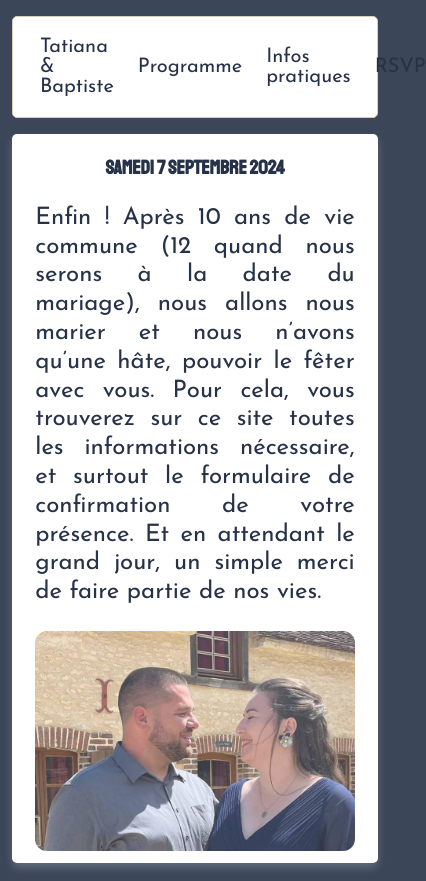
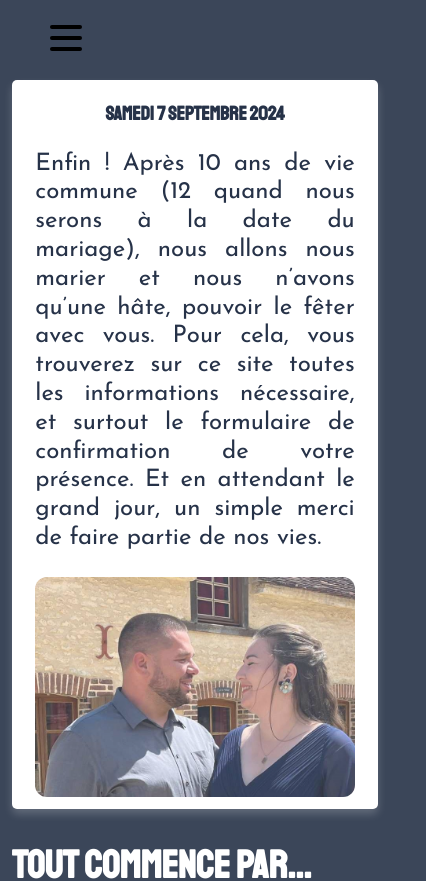
Before and after one commit to tatiana-sthl/wedding, a Next.js app: page / in a window 390 px wide. Shown: the top 881 px of the page, 426 px wide, since content can reach past the window. Built offline with nearby package versions, Linux system fonts and the light colour scheme.

Commit message:
hamburger menu ok

```diff
--- a/src/app/page.module.css
+++ b/src/app/page.module.css
@@ -286,19 +286,155 @@
   .main {
     margin: 1vw;
   }
+
+  .nav {
+    display: none;
+  }
+
+  .navbar {
+    display: block;
+    position: sticky;
+    top: 0;
+    z-index: 1;
+  }
+
+    .containermenu {
+        max-width: 1050px;
+        width: 90%;
+        margin: auto;
+    }
+
+
+    .navcontainermenu {
+        display: flex;
+        justify-content: space-between;
+        align-items: center;
+        height: 62px;
+    }
+
+    .navbar .navcontainermenu li {
+        list-style: none;
+    }
+
+      .navbar .navcontainermenu a {
+        text-decoration: none;
+        color: black;
+        font-weight: 600;
+        font-size: 4vw;
+      }
+
+      .navbar .navcontainermenu a:hover{
+          font-weight: bolder;
+      }
+
+      .navcontainermenu {
+        display: block;
+        position: relative;
+        height: 60px;
+      }
+
+      .navcontainermenu .checkbox {
+        position: absolute;
+        display: block;
+        height: 32px;
+        width: 32px;
+        top: 20px;
+        left: 20px;
+        z-index: 5;
+        opacity: 0;
+        cursor: pointer;
+      }
+
+      .navcontainermenu .hamburgerlines {
+        display: block;
+        height: 26px;
+        width: 32px;
+        position: absolute;
+        top: 17px;
+        left: 20px;
+        z-index: 2;
+        display: flex;
+        flex-direction: column;
+        justify-content: space-between;
+      }
+
+      .navcontainermenu .hamburgerlines .line {
+        display: block;
+        height: 4px;
+        width: 100%;
+        border-radius: 10px;
+        background: black;
+      }
+
+      .navcontainermenu .hamburgerlines .line1 {
+        transform-origin: 0% 0%;
+        transition: transform 0.4s ease-in-out;
+      }
+
+      .navcontainermenu .hamburgerlines .line2 {
+        transition: transform 0.2s ease-in-out;
+      }
+
+      .navcontainermenu .hamburgerlines .line3 {
+        transform-origin: 0% 100%;
+        transition: transform 0.4s ease-in-out;
+      }
+
+      .navbar .menuitems {
+        padding-top: 22vw;
+        background-image: url(http://evekinesio.fr/wp-content/uploads/2023/10/greenbg.png);
+        height: 105vh;
+        width: 100%;
+        transform: translate(-150%);
+        display: flex;
+        flex-direction: column;
+        transition: transform 0.5s ease-in-out;
+        text-align: center;
+        background-repeat: no-repeat;
+        background-size: contain;
+      }
+
+      .navbar .menuitems li {
+        margin-bottom: 1rem;
+      }
+
+    .navcontainermenu input[type="checkbox"]:checked ~ .menuitems {
+        transform: translateX(0);
+    }
+
+    .navcontainermenu input[type="checkbox"]:checked ~ .hamburgerlines .line1 {
+        transform: rotate(45deg);
+    }
+
+    .navcontainermenu input[type="checkbox"]:checked ~ .hamburgerlines .line2 {
+        transform: scaleY(0);
+    }
+
+    .navcontainermenu input[type="checkbox"]:checked ~ .hamburgerlines .line3 {
+        transform: rotate(-45deg);
+    }
+
+    .navcontainermenu input[type="checkbox"]:checked ~ .logo{
+        display: none;
+    }
+
   .imgFront {
     width: 100%;
     object-fit: cover;
   }
+
   .ulInfos {
     font-size: 4.2vw;
   }
+
   .h2 {
     font-size: 10vw;
   }
+
   .h2Right {
     font-size: 10vw;
   }
+
   .iframe {
     width: 100%;
   }
```
